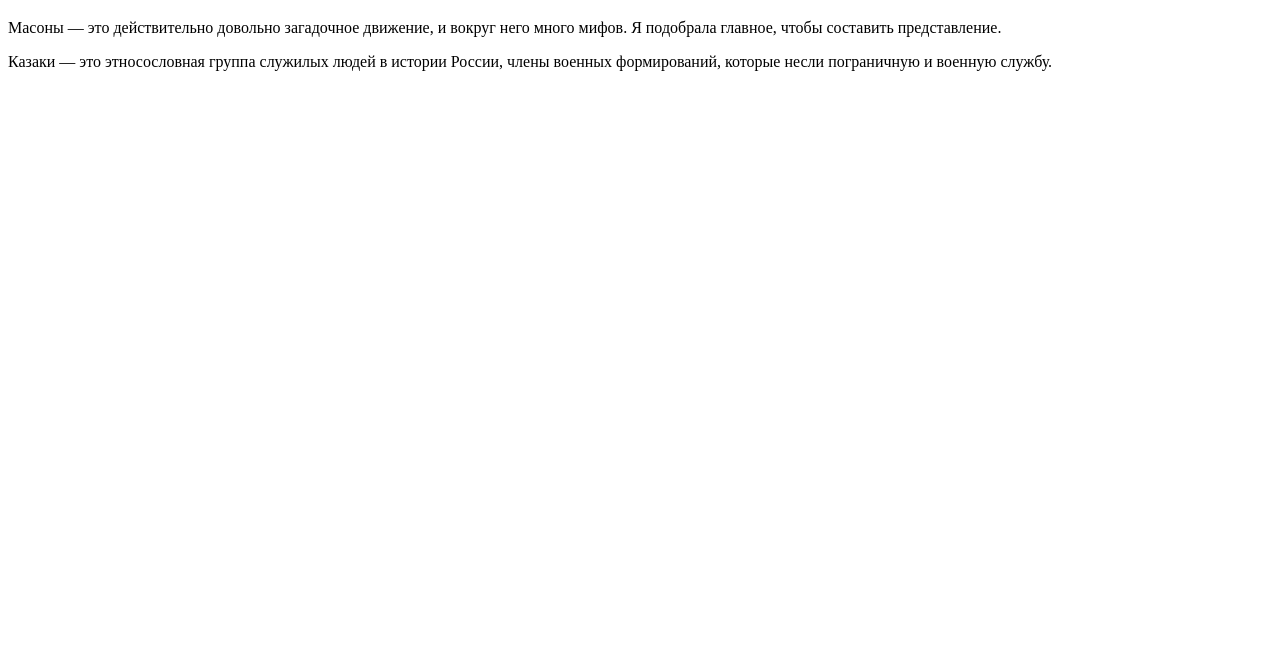
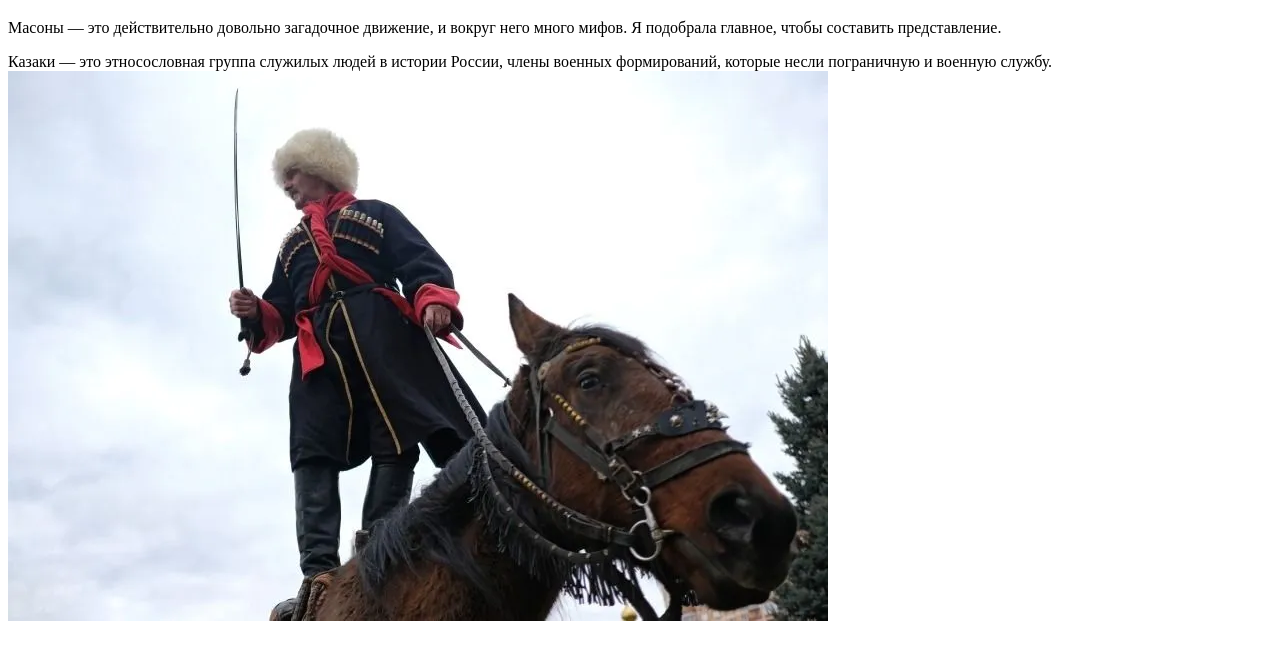
Before and after one commit to Milyausha17/myprojectsonyasss, a plain HTML site: page index.html in a window 1280 px wide. Shown: the part 61-720 px from the top of the page. Drawn offline with Linux system fonts and the light colour scheme.

Commit message:
foto commit

```diff
--- a/index.html
+++ b/index.html
@@ -12,5 +12,7 @@
         <p2>
             Казаки — это этносословная группа служилых людей в истории России, члены военных формирований, которые несли пограничную и военную службу.
         </p2>
+        <img src="foto.webp">
+
     </body>
 </html>
```
Also changed, not shown: foto.webp (added).
